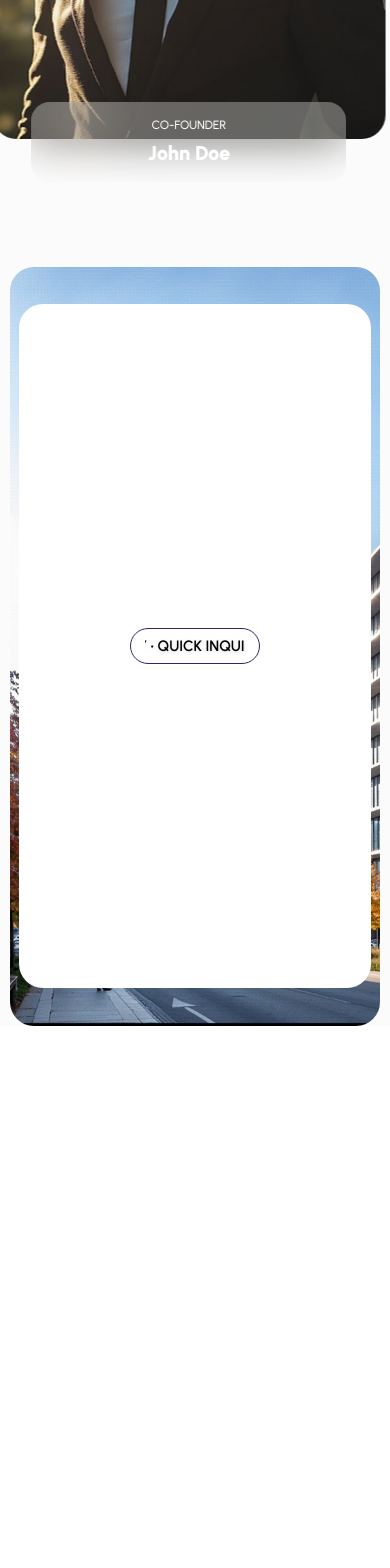
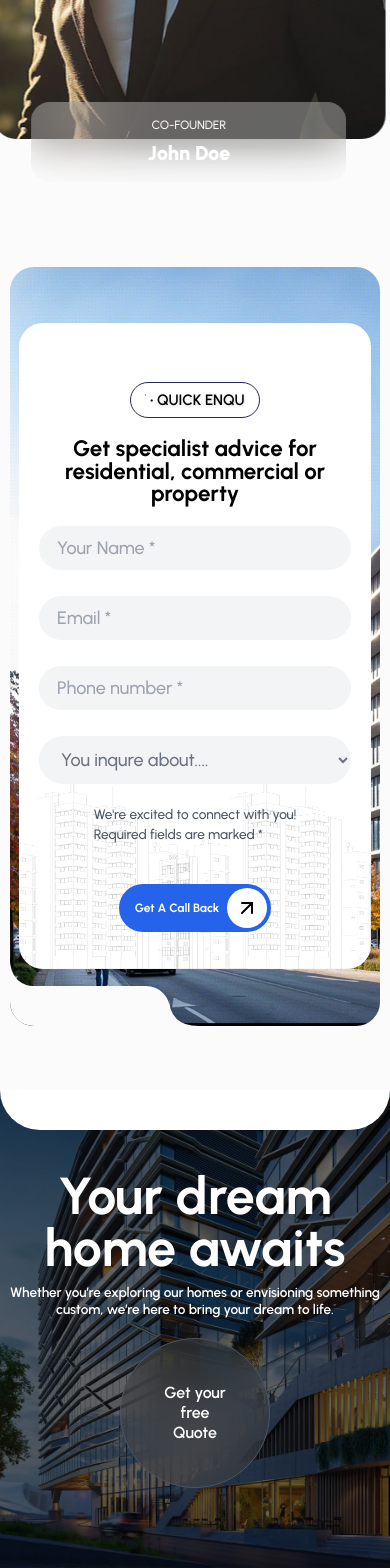
Before and after one commit to CHIDI00/new-holton-properties, a React (Vite) app: page / in a window 390 px wide. Shown: the part 10385-11953 px from the top of the page. Before the commit the page ends 11411 px from the top, so only its background shows below. Built offline with nearby package versions, Linux system fonts and the light colour scheme.

Commit message:
feat: add Footer and Magnet components
- Implemented Footer component with a background image, title, and description.
- Integrated Magnet component to create an interactive quote button with magnetic effect.
- Added styling for responsiveness and visual appeal.

```diff
--- a/src/features/Home/QuickEnquiry.tsx
+++ b/src/features/Home/QuickEnquiry.tsx
@@ -1,26 +1,98 @@
 import React from "react";
 import project3 from "../../assets/project_3.jpg";
+import sketch1 from "../../assets/sketch1.png";
+import sketch2 from "../../assets/sketch2.png";
 import ScrollVelocity from "../../ui/ScrollVelocity";
+import { ArrowUpRight } from "lucide-react";
 
 const QuickEnquiry: React.FC = () => {
 	return (
-		<div className="w-full bg-[#fbfbfb]">
+		<div className="w-full bg-[#fbfbfb] pb-32">
 			<div
-				className="w-[95%] md:h-[90vh] h-[90vh] flex justify-center items-center mx-auto rounded-[3rem] bg-cover bg-no-repeat"
+				className="relative w-[95%] md:h-[94vh] h-[90vh] flex justify-center items-center mx-auto rounded-[3rem] bg-cover bg-no-repeat"
 				style={{ backgroundImage: `url(${project3})` }}
 			>
-				<div className="flex flex-col justify-center items-center md:w-[75%] w-[95%] md:h-[80%] h-[90%] bg-white rounded-[3rem]">
+				<div className="absolute w-80 h-[5rem] left-0 bottom-0 rounded-bl-[3rem] rounded-tr-[3rem] bg-[#fbfbfb] flex justify-end items-start">
+					<div
+						className="absolute w-[30px] h-[30px] right-[-29px] bottom-0 rotate-360 bg-[#fbfbfb]"
+						style={{
+							clipPath: "path('M0 0 Q0,30 30,30 L 0 30 Z')",
+						}}
+					></div>
+					<div
+						className="absolute w-[30px] h-[30px] top-[-29px] left-0 rotate-360 bg-[#fbfbfb]"
+						style={{
+							clipPath: "path('M0 0 Q0,30 30,30 L 0 30 Z')",
+						}}
+					></div>
+				</div>
+
+				<div className="relative flex flex-col justify-center items-center md:w-[75%] w-[95%] md:h-[80%] h-[85%] bg-white rounded-[3rem] overflow-hidden">
+					<img src={sketch1} alt="" className="absolute left-[-35%] bottom-0" />
+					<img
+						src={sketch2}
+						alt=""
+						className="absolute right-[-20%] bottom-0"
+					/>
+
+					<div className="md:w-[60%] w-full flex flex-col justify-center items-center gap-10 p-10 pt-16 mx-auto z-10">
 						<div
 							className="md:max-w-[120px] max-w-[130px] md:py-1 md:px-5 py-4 px-7 border-[1.4px] border-[#2A286B] rounded-full text-black"
 							// data-aos="flip-left"
 						>
 							<ScrollVelocity
-							texts={["QUICK INQUIRY •"]}
+								texts={["QUICK ENQUIRY •"]}
 								velocity={12}
 								className="custom-scroll-text"
 							/>
 						</div>
-					<form action="submit"></form>
+
+						<h1 className="text-black md:text-[3rem] text-center text-[2.8rem] font-bold leading-none">
+							Get specialist advice for residential, commercial or property
+						</h1>
+					</div>
+
+					<form action="submit" className="md:w-[55%] w-full z-10">
+						<div className="w-full grid grid-cols-1 md:grid-cols-2 gap-8 px-10">
+							<input
+								type="text"
+								placeholder="Your Name *"
+								className="w-full md:px-8 md:py-7 md:text-2xl px-9 py-6 text-4xl border-none bg-gray-100 rounded-full font-medium mb-5 mr-8"
+							/>
+							<input
+								type="email"
+								placeholder="Email *"
+								className="w-full md:px-8 md:py-7 md:text-2xl px-9 py-6 text-4xl border-none bg-gray-100 rounded-full font-medium mb-5 mr-8"
+							/>
+							<input
+								type="text"
+								placeholder="Phone number *"
+								className="w-full md:px-8 md:py-7 md:text-2xl px-9 py-6 text-4xl border-none bg-gray-100 rounded-full font-medium mb-5 mr-8"
+							/>
+							<select className="w-full md:px-8 md:py-7 md:text-2xl text-gray-500 px-9 py-6 text-4xl border-none bg-gray-100 rounded-full font-medium mb-5 mr-8">
+								<option value="1">You inqure about....</option>
+								<option value="2">Service 1</option>
+								<option value="2">Service 1</option>
+								<option value="2">Service 1</option>
+							</select>
+						</div>
+						<div className="w-full flex flex-col md:flex-row justify-between items-center gap-10 px-10 py-5 mx-auto">
+							<div className="">
+								<p className="text-[1.7rem] font-medium text-gray-600">
+									We're excited to connect with you!{" "}
+								</p>
+								<p className="text-[1.7rem] font-medium text-gray-600">
+									Required fields are marked *
+								</p>
+							</div>
+							<button className="flex justify-center items-center bg-blue-600 md:text-xl text-2xl rounded-full text-white font-bold px-5 pr-2 pl-8 py-2 mt-10 md:mt-0 hover:bg-[#000] hover:text-[#fff] transition-all ease-in-out duration-300">
+								Get A Call Back{" "}
+								<span className="ml-4 p-4 bg-[#fff] text-black rounded-full">
+									<ArrowUpRight />
+								</span>
+							</button>
+						</div>
+					</form>
 				</div>
 			</div>
 		</div>
--- a/src/ui/AppLayout.tsx
+++ b/src/ui/AppLayout.tsx
@@ -1,12 +1,14 @@
 import React from "react";
 import { Outlet } from "react-router-dom";
+import Footer from "./Footer";
 
 const AppLayout: React.FC = () => {
 	return (
-		<div className="h-[100vh] w-full flex flex-col">
+		<div className="w-full flex flex-col">
 			<main className="w-full h-full flex flex-col">
 				<Outlet />
 			</main>
+			<Footer />
 		</div>
 	);
 };
--- /dev/null
+++ b/src/ui/Footer.tsx
@@ -0,0 +1,35 @@
+import React from "react";
+import project4 from "../assets/project_4.jpg";
+import Magnet from "./Magnet";
+
+const Footer: React.FC = () => {
+	return (
+		<div
+			className="relative w-full py-[10rem] bg-cover bg-center bg-no-repeat flex flex-col justify-center items-center"
+			style={{ backgroundImage: `url(${project4})` }}
+		>
+			<div className="absolute inset-0 bg-black bg-opacity-60"></div>
+			<div className="absolute w-full h-20 bg-white rounded-b-[5rem] z-10 top-0"></div>
+
+			<div className="flex flex-col justify-center items-center">
+				<h1 className="text-[6.5rem] font-bold text-white text-center leading-none z-10 mb-5">
+					Your dream <br /> home awaits
+				</h1>
+				<p className="text-[1.7rem] text-center text-white font-semibold leading-tight z-10 mb-10">
+					Whether you’re exploring our homes or envisioning something <br />{" "}
+					custom, we’re here to bring your dream to life.
+				</p>
+
+				<Magnet padding={50} disabled={false} magnetStrength={5}>
+					<div className="w-[150px] h-[150px] flex justify-center items-center bg-[#48484851] border-[1px] border-gray-600 backdrop-blur-xl rounded-full text-white p-6">
+						<p className="text-[2rem] text-center font-semibold leading-tight">
+							Get your <br /> free <br /> Quote
+						</p>
+					</div>
+				</Magnet>
+			</div>
+		</div>
+	);
+};
+
+export default Footer;
--- /dev/null
+++ b/src/ui/Magnet.tsx
@@ -0,0 +1,85 @@
+import React, { useState, useEffect, useRef, ReactNode, HTMLAttributes } from "react";
+
+interface MagnetProps extends HTMLAttributes<HTMLDivElement> {
+  children: ReactNode;
+  padding?: number;
+  disabled?: boolean;
+  magnetStrength?: number;
+  activeTransition?: string;
+  inactiveTransition?: string;
+  wrapperClassName?: string;
+  innerClassName?: string;
+}
+
+const Magnet: React.FC<MagnetProps> = ({
+  children,
+  padding = 100,
+  disabled = false,
+  magnetStrength = 2,
+  activeTransition = "transform 0.3s ease-out",
+  inactiveTransition = "transform 0.5s ease-in-out",
+  wrapperClassName = "",
+  innerClassName = "",
+  ...props
+}) => {
+  const [isActive, setIsActive] = useState<boolean>(false);
+  const [position, setPosition] = useState<{ x: number; y: number }>({ x: 0, y: 0 });
+  const magnetRef = useRef<HTMLDivElement>(null);
+
+  useEffect(() => {
+    if (disabled) {
+      setPosition({ x: 0, y: 0 });
+      return;
+    }
+
+    const handleMouseMove = (e: MouseEvent) => {
+      if (!magnetRef.current) return;
+
+      const { left, top, width, height } = magnetRef.current.getBoundingClientRect();
+      const centerX = left + width / 2;
+      const centerY = top + height / 2;
+
+      const distX = Math.abs(centerX - e.clientX);
+      const distY = Math.abs(centerY - e.clientY);
+
+      if (distX < width / 2 + padding && distY < height / 2 + padding) {
+        setIsActive(true);
+        const offsetX = (e.clientX - centerX) / magnetStrength;
+        const offsetY = (e.clientY - centerY) / magnetStrength;
+        setPosition({ x: offsetX, y: offsetY });
+      } else {
+        setIsActive(false);
+        setPosition({ x: 0, y: 0 });
+      }
+    };
+
+    window.addEventListener("mousemove", handleMouseMove);
+    return () => {
+      window.removeEventListener("mousemove", handleMouseMove);
+    };
+  }, [padding, disabled, magnetStrength]);
+
+  const transitionStyle = isActive ? activeTransition : inactiveTransition;
+
+  return (
+    <div
+      ref={magnetRef}
+      className={wrapperClassName}
+      style={{ position: "relative", display: "inline-block" }}
+      {...props}
+    >
+      <div
+        className={innerClassName}
+        style={{
+          transform: `translate3d(${position.x}px, ${position.y}px, 0)`,
+          transition: transitionStyle,
+          willChange: "transform",
+        }}
+      >
+        {children}
+      </div>
+    </div>
+  );
+};
+
+export default Magnet;
```
Also changed, not shown: src/assets/sketch1.png (added), src/assets/sketch2.png (added). Lines whose indentation alone changed are shown as unchanged.
